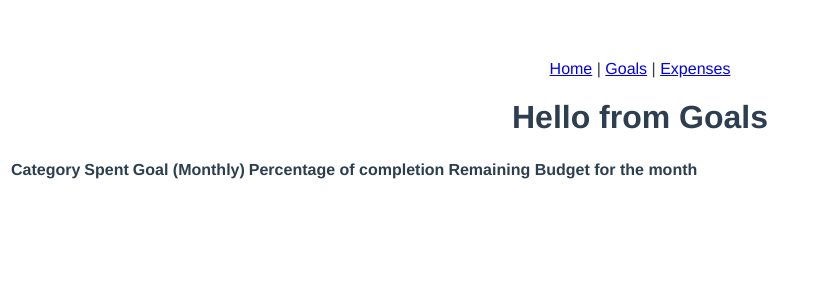
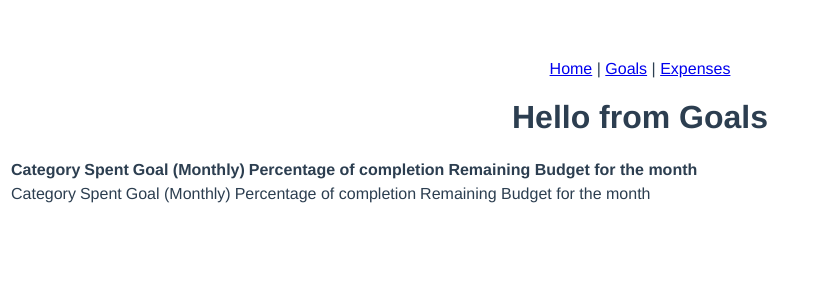
Before and after one commit to AY2122S2-BT3103-L2G19/GroupProject, a Vue app: page /goals in a window 1280 px wide. Shown: the top 300 px of the page, without its empty margins (0-819 px from the left). Built offline with nearby package versions, Linux system fonts and the light colour scheme.

Commit message:
Ading data to Spending goals

```diff
--- a/src/components/GoalsTable.vue
+++ b/src/components/GoalsTable.vue
@@ -7,16 +7,23 @@
       <th>Percentage of completion</th>
       <th>Remaining Budget for the month</th>
     </tr>
-</table>
+  </table>
 
+  <table id="SpendingGoalsData">
+    <tr>
+      <td>Category</td>
+      <td>Spent</td>
+      <td>Goal (Monthly)</td>
+      <td>Percentage of completion</td>
+      <td>Remaining Budget for the month</td>
+    </tr>
+  </table>
 </template>
 
 <script>
 export default {
-    name: 'GoalsTable'
-}
+  name: "GoalsTable",
+};
 </script>
 
-<style>
-
-</style>
+<style></style>
```
